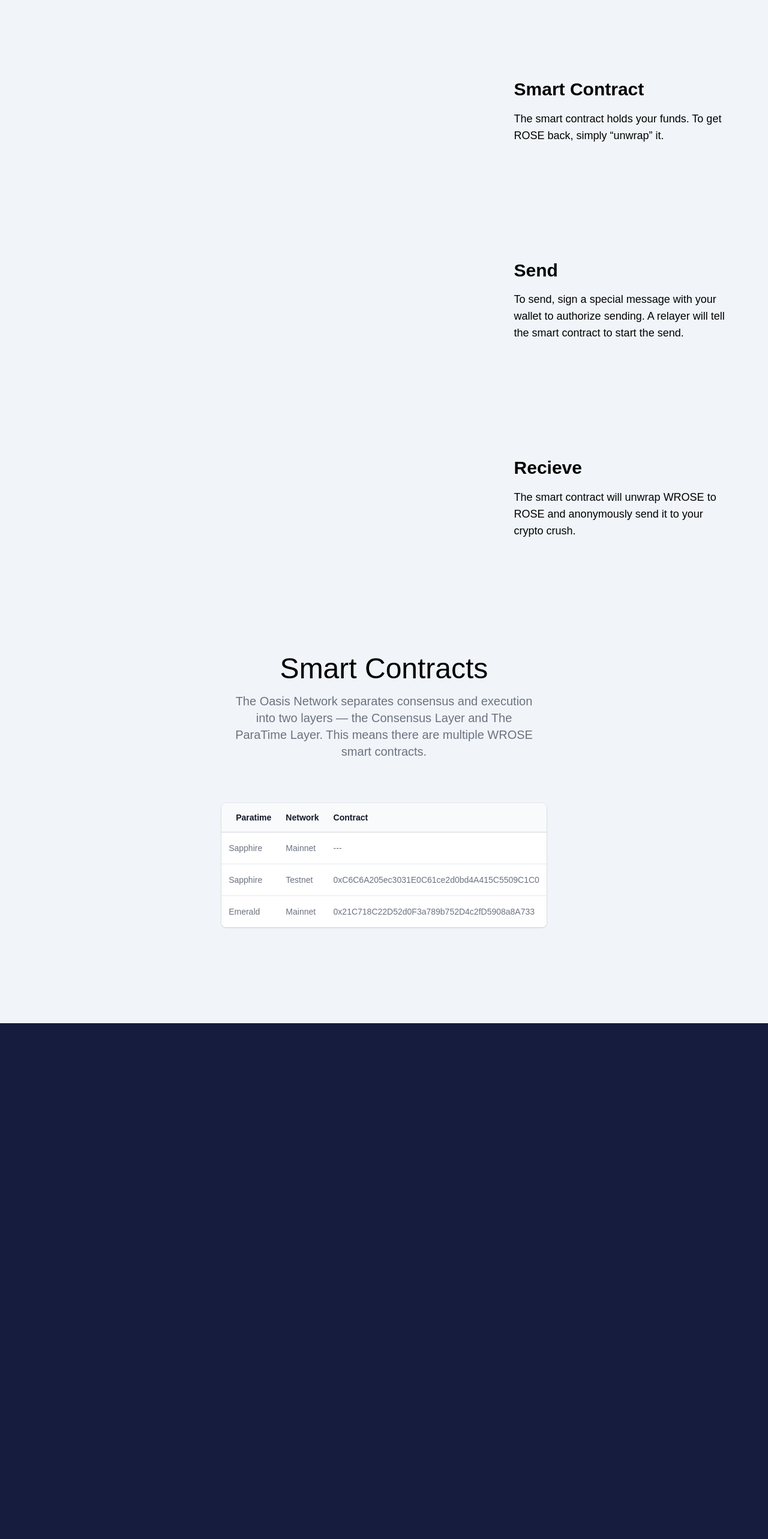
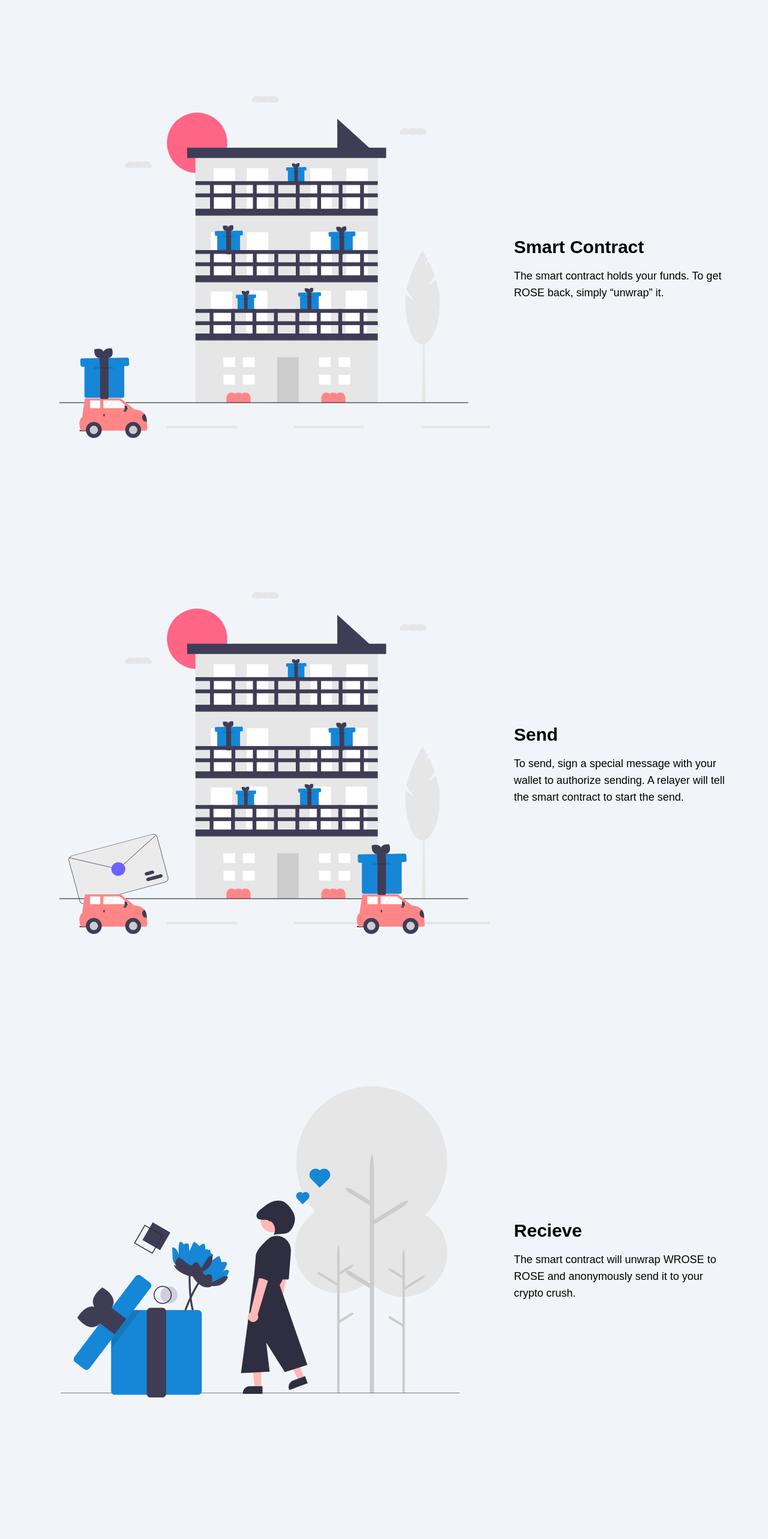
Before and after one commit to leon-do/wrose-dapp, a Next.js app: page / in a window 1280 px wide. Shown: the part 1980-4546 px from the top of the page at 60% size. Before the commit the page ends 3686 px from the top, so only its background shows below. Built offline with nearby package versions, Linux system fonts and the light colour scheme; a web font is replaced by a local one.

Commit message:
rm img fill

```diff
--- a/pages/index.js
+++ b/pages/index.js
@@ -45,7 +45,7 @@
       <section className="w-full mb-40">
         <div className="box-border flex flex-col items-center content-center px-8 mx-auto leading-6 border-0 border-gray-300 border-solid md:flex-row max-w-7xl lg:px-16">
           <div className="box-border relative w-full max-w-md mt-5 mb-4 -ml-5 text-center bg-no-repeat bg-contain border-solid md:mt-0 md:max-w-none">
-            <Image width="772" height="644" layout="fill" alt="" src="/images/smart-contract.svg" className="p-2 pl-6 pr-5 xl:pl-16 xl:pr-20" />
+            <Image width="772" height="644" alt="" src="/images/smart-contract.svg" className="p-2 pl-6 pr-5 xl:pl-16 xl:pr-20" />
           </div>
           <div className="box-border order-first w-full border-solid md:w-1/2 md:pl-10 md:order-none">
             <h2 className="m-0 text-3xl font-semibold leading-tight border-0 border-gray-300">Smart Contract</h2>
@@ -57,7 +57,7 @@
       <section className="w-full mb-40">
         <div className="box-border flex flex-col items-center content-center px-8 mx-auto leading-6 border-0 border-gray-300 border-solid md:flex-row max-w-7xl lg:px-16">
           <div className="box-border relative w-full max-w-md mt-5 mb-4 -ml-5 text-center bg-no-repeat bg-contain border-solid md:mt-0 md:max-w-none">
-            <Image width="772" height="644" layout="fill" alt="" src="/images/send.svg" className="p-2 pl-6 pr-5 xl:pl-16 xl:pr-20" />
+            <Image width="772" height="644" alt="" src="/images/send.svg" className="p-2 pl-6 pr-5 xl:pl-16 xl:pr-20" />
           </div>
           <div className="box-border order-first w-full border-solid md:w-1/2 md:pl-10 md:order-none">
             <h2 className="m-0 text-3xl font-semibold leading-tight border-0 border-gray-300">Send</h2>
@@ -69,7 +69,7 @@
       <section className="w-full mb-40">
         <div className="box-border flex flex-col items-center content-center px-8 mx-auto leading-6 border-0 border-gray-300 border-solid md:flex-row max-w-7xl lg:px-16">
           <div className="box-border relative w-full max-w-md mt-5 mb-4 -ml-5 text-center bg-no-repeat bg-contain border-solid md:mt-0 md:max-w-none">
-            <Image width="772" height="644" layout="fill" alt="" src="/images/recieve.svg" className="p-2 pl-6 pr-5 xl:pl-16 xl:pr-20" />
+            <Image width="772" height="644" alt="" src="/images/recieve.svg" className="p-2 pl-6 pr-5 xl:pl-16 xl:pr-20" />
           </div>
           <div className="box-border order-first w-full border-solid md:w-1/2 md:pl-10 md:order-none">
             <h2 className="m-0 text-3xl font-semibold leading-tight border-0 border-gray-300">Recieve</h2>
```
